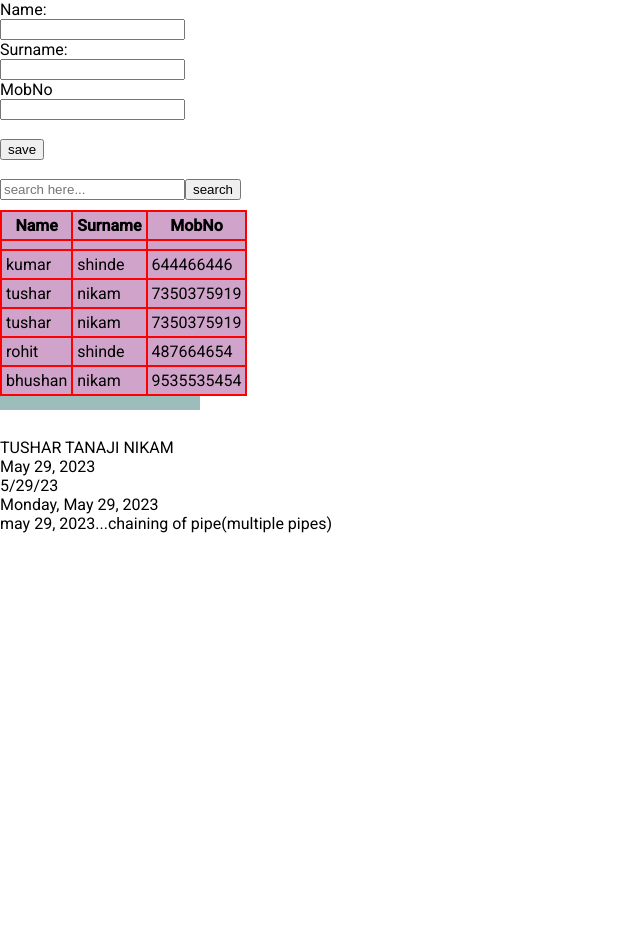
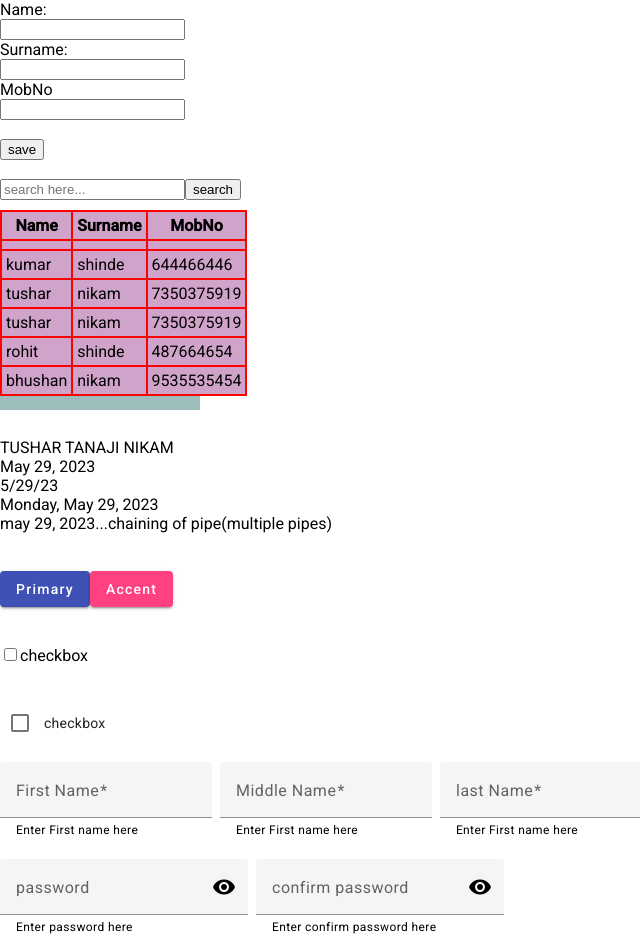
Before and after one commit to tusharnikam2796/AngularProject, an Angular app in the folder My_practice_project/: page /form in a window 1280 px wide. Shown: the whole page, without its empty margins (0-640 px from the left). Before the commit the page ends 800 px from the top, so only its background shows below. Built offline with nearby package versions, Linux system fonts and the light colour scheme; data requests are answered from the project's data file.

Commit message:
material form

```diff
--- a/My_practice_project/src/app/form/form.component.html
+++ b/My_practice_project/src/app/form/form.component.html
@@ -33,4 +33,56 @@
     {{date | date | lowercase}}...chaining of pipe(multiple pipes)
 
 
-</div>
+</div><br><br>
+
+<button mat-raised-button color="primary">Primary</button>
+<button mat-raised-button color="accent">Accent</button>
+<br><br><br>
+<input type="checkbox">checkbox <br><br><br>
+<mat-checkbox>checkbox</mat-checkbox><br><br>
+<form [formGroup]="materialForm">
+    <mat-form-field>
+        <mat-label>First Name</mat-label>
+        <input matInput formControlName="firstName">
+        <mat-hint *ngIf="!materialForm.get('firstName')?.touched">Enter First name here</mat-hint>
+        <mat-error *ngIf="materialForm.get('firstName')?.errors?.['required']">First name is required</mat-error>
+        <mat-error *ngIf="materialForm.get('firstName')?.errors?.['pattern']">pattern not matched</mat-error>
+        <mat-error *ngIf="!materialForm.get('firstName')?.errors?.['pattern'] && materialForm.get('firstName')?.errors?.['minlength']">minimum 2 characters required</mat-error>
+
+    </mat-form-field>&nbsp;
+    <mat-form-field>
+        <mat-label>Middle Name</mat-label>
+        <input matInput formControlName="middleName">
+        <mat-hint>Enter First name here</mat-hint>
+        <mat-error *ngIf="materialForm.get('middleName')?.errors?.['required']">middle name is required</mat-error>
+        <mat-error *ngIf="materialForm.get('middleName')?.errors?.['pattern']">pattern not matched</mat-error>
+
+
+    </mat-form-field>&nbsp;
+    <mat-form-field>
+        <mat-label>last Name</mat-label>
+        <input matInput formControlName="lastName">
+        <mat-hint>Enter First name here</mat-hint>
+        <mat-error *ngIf="materialForm.get('lastName')?.errors?.['required']">last name is required</mat-error>
+        <mat-error *ngIf="materialForm.get('lastName')?.errors?.['pattern']">pattern not matched</mat-error>
+
+    </mat-form-field>&nbsp;<br><br>
+    <mat-form-field>
+        <mat-label>password</mat-label>
+        <input matInput formControlName="password" [type]="showPass? 'text' : 'password'" (keyup)="passvalue()">
+        <mat-icon matSuffix (click)="visiblepass()" *ngIf="!showPass">visibility</mat-icon>
+        <mat-icon matSuffix (click)="visiblepass()" *ngIf="showPass">visibility_off</mat-icon>
+        <mat-hint>Enter password here</mat-hint>
+        <mat-error *ngIf="!passMatch && materialForm.get('password')?.dirty">password and conf password should be same</mat-error>
+    </mat-form-field>&nbsp;
+    <mat-form-field>
+        <mat-label>confirm password</mat-label>
+        <input matInput formControlName="confPassword" [type]="showConfpass? 'text' : 'password' " (keyup)="confPassvalue()">
+        <mat-icon matSuffix (click)="visibleConfPass()" *ngIf="!showConfpass">visibility</mat-icon>
+        <mat-icon matSuffix (click)="visibleConfPass()" *ngIf="showConfpass">visibility_off</mat-icon>
+        <mat-hint>Enter confirm password here</mat-hint>
+        <mat-error *ngIf="!confPassMatch && materialForm.get('confPassword')?.dirty">password and conf password should be same</mat-error>
+
+    </mat-form-field>
+
+</form><br><br><br>
--- a/My_practice_project/src/app/form/form.component.ts
+++ b/My_practice_project/src/app/form/form.component.ts
@@ -1,5 +1,5 @@
 import { Component } from '@angular/core';
-import { FormBuilder, FormGroup } from '@angular/forms';
+import { FormBuilder, FormGroup, Validators } from '@angular/forms';
 import { CommanApiCallService } from '../student/comman-api-call.service';
 
 @Component({
@@ -8,61 +8,116 @@ import { CommanApiCallService } from '../student/comman-api-call.service';
   styleUrls: ['./form.component.css']
 })
 export class FormComponent {
-  form!:FormGroup;
-  adminData:any;
-  date= new Date;
-  searchBoxValue:any;
-  myName='tushar tanaji nikam';
-  tabelHeading:any[]=['Name','Surname','MobNo'];
+  form!: FormGroup;
+  materialForm!: FormGroup;
+  adminData: any;
+  date = new Date;
+  searchBoxValue: any;
+  myName = 'tushar tanaji nikam';
+  tabelHeading: any[] = ['Name', 'Surname', 'MobNo'];
   val: any;
-  constructor (private fb:FormBuilder,private commanApiCallService:CommanApiCallService){}
-  ngOnInit(){
+
+  showPass: boolean = false;
+  showConfpass: boolean = false;
+  passField: any;
+  confPassField: any;
+  passMatch!: boolean;
+  confPassMatch!:boolean;
+
+  constructor(private fb: FormBuilder, private commanApiCallService: CommanApiCallService) { }
+  ngOnInit() {
     console.log('....');
     this.myForm();
+    this.myMaterialForm();
     this.getData();
 
 
   }
-  myForm(){
-    this.form=this.fb.group({
-      name:[''],
-      surname:[''],
-      mobno:['']
+  myForm() {
+    this.form = this.fb.group({
+      name: [''],
+      surname: [''],
+      mobno: ['']
     })
   }
-  save(){
+  myMaterialForm() {
+    this.materialForm = this.fb.group({
+      firstName: ['', [Validators.required, Validators.pattern('[a-zA-Z]*$'), Validators.minLength(2)]],
+      middleName: ['', [Validators.required, Validators.pattern('[a-zA-Z]*$')]],
+      lastName: ['', [Validators.required, Validators.pattern('[a-zA-Z]*$')]],
+      password: ['',],
+      confPassword: ['']
+    })
+  }
+  save() {
     console.log(this.form.value);
-   let request={
-    Name:this.form.value.name,
-    SurName:this.form.value.surname,
-    MobNo:this.form.value.mobno,
-   };
-    let urlendpoint='form'
-    this.commanApiCallService.postApiCall(urlendpoint,request).subscribe(res=>{
+    let request = {
+      Name: this.form.value.name,
+      SurName: this.form.value.surname,
+      MobNo: this.form.value.mobno,
+    };
+    let urlendpoint = 'form'
+    this.commanApiCallService.postApiCall(urlendpoint, request).subscribe(res => {
       console.log(res);
 
     })
 
   }
-  getData(){
-    let endpoint="form";
-    this.commanApiCallService.getApiCall(endpoint).subscribe(data=>{
+  getData() {
+    let endpoint = "form";
+    this.commanApiCallService.getApiCall(endpoint).subscribe(data => {
       console.log(data);
-      this.adminData=data;
+      this.adminData = data;
 
     })
 
 
   }
-  inputVal(inpValue:any){
-    console.log('value',inpValue.target.value);
-    this.val=inpValue.target.value;
+  inputVal(inpValue: any) {
+    console.log('value', inpValue.target.value);
+    this.val = inpValue.target.value;
 
 
   }
-  search(){
+  search() {
     console.log();
-    this.searchBoxValue=this.val;
+    this.searchBoxValue = this.val;
+
+  }
+  visiblepass() {
+    this.showPass = !this.showPass;
+    console.log(this.materialForm.value.password);
+
+
+
+  }
+  visibleConfPass() {
+    this.showConfpass = !this.showConfpass;
+    console.log(this.materialForm.value.confPassword);
+
+
+  }
+  passvalue(){
+    this.passField=this.materialForm.value.password;
+    if (this.passField==this.confPassField) {
+      this.passMatch=true
+
+    } else {
+      this.passMatch=false
+
+    }
+
+
+  }
+  confPassvalue(){
+    this.confPassField=this.materialForm.value.confPassword;
+    if (this.passField==this.confPassField) {
+      this.confPassMatch=true
+
+    } else {
+      this.confPassMatch=false
+
+    }
 
   }
 
```
Also changed, not shown: My_practice_project/src/app/shared/shared.module.ts (+14 -0 lines).
